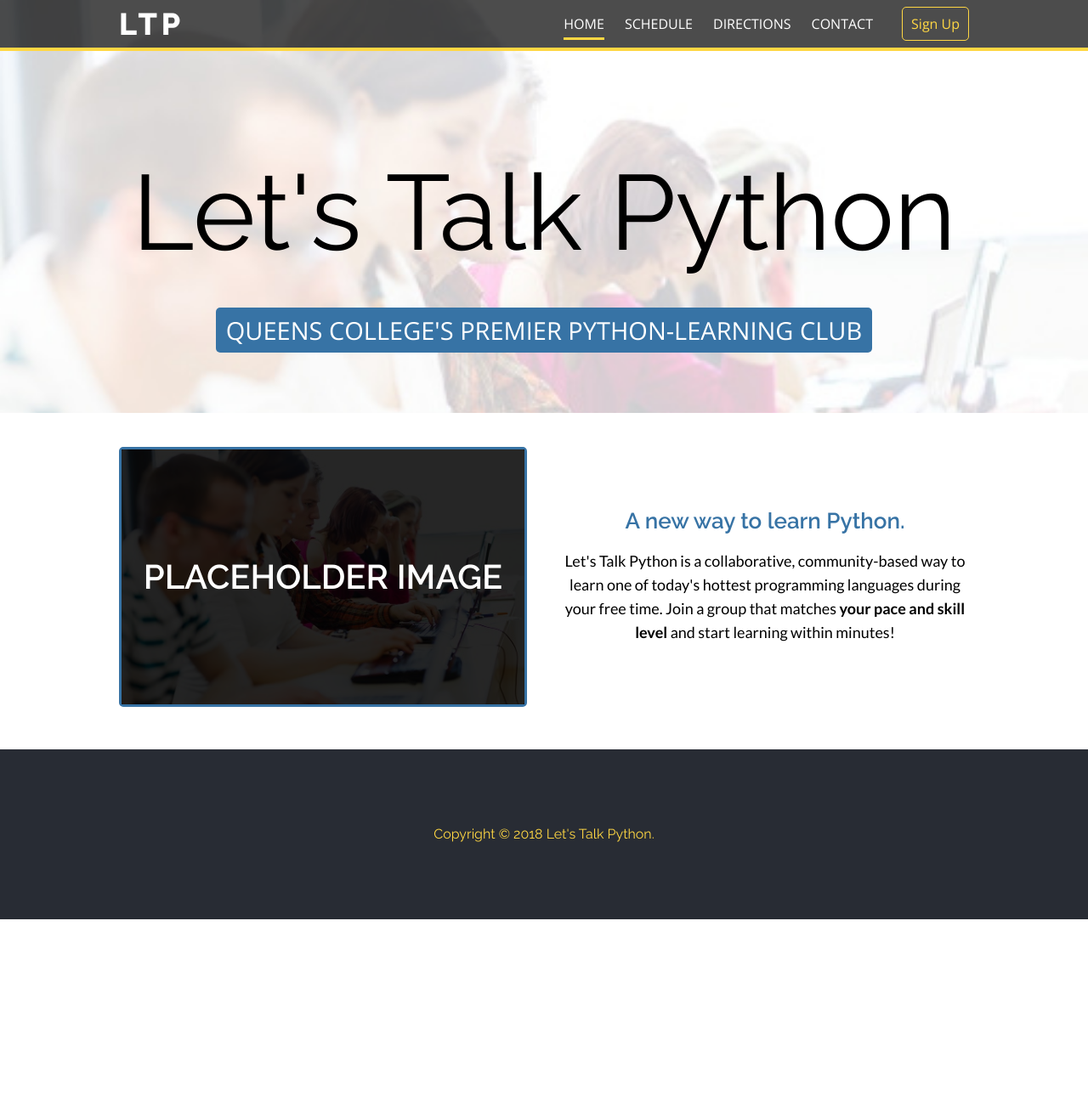
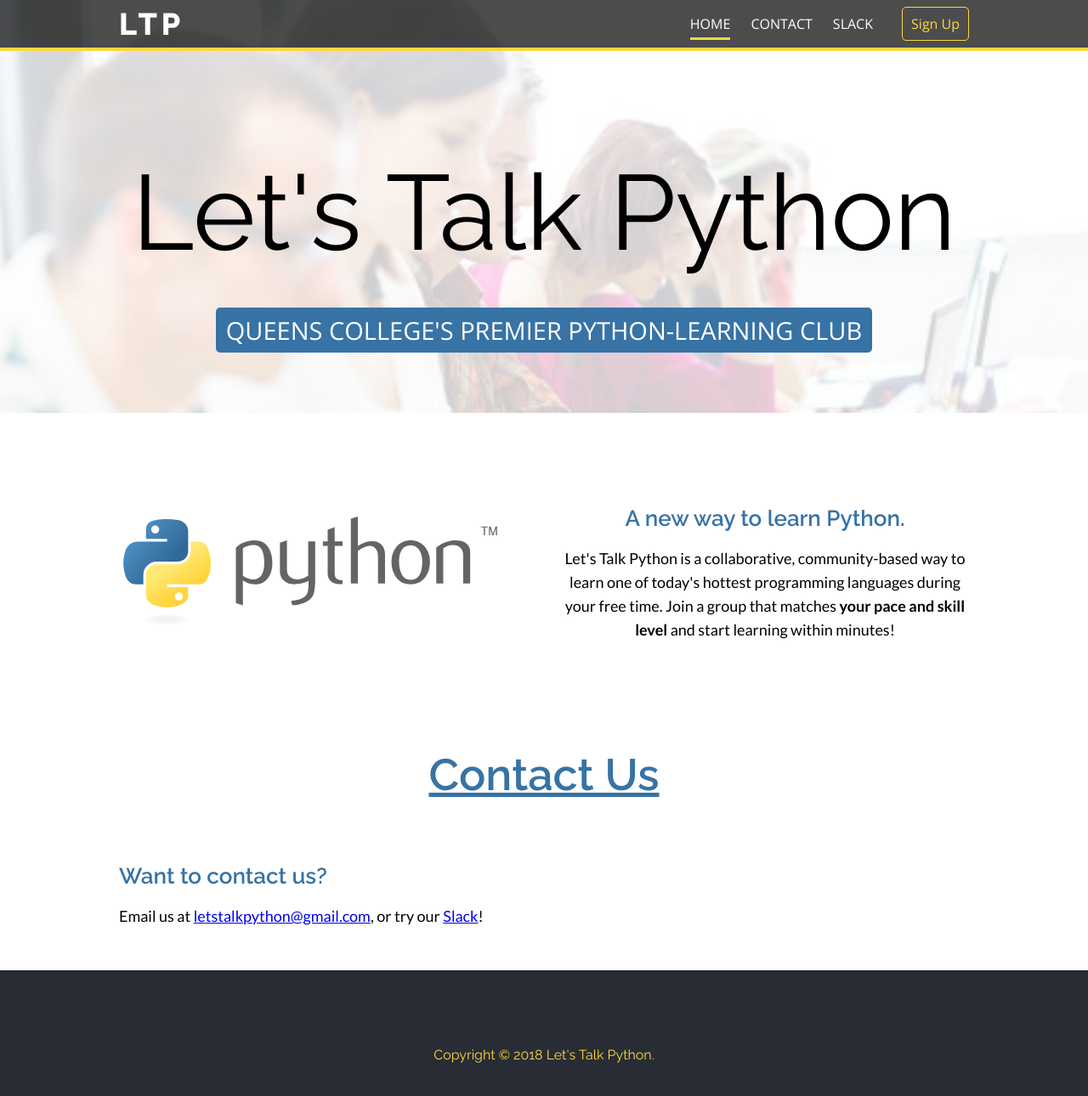
Before and after one commit to michaelkolber/ltp-website, a plain HTML site: page index.html in a window 1280 px wide. Shown: the whole page at 85% size. Before the commit the page ends 1082 px from the top, so only its background shows below. Drawn offline with nearby package versions, Linux system fonts and the light colour scheme.

Commit message:
Added contact area and links to Slack channel and signup form

```diff
--- a/index.html
+++ b/index.html
@@ -21,11 +21,12 @@
                     <div class="nav-links">
                         <div class="mobile-nav-wrapper">
                             <a class="nav-link nav-link--current" href="/">Home</a>
-                            <a class="nav-link" href="/">Schedule</a>
-                            <a class="nav-link" href="/">Directions</a>
-                            <a class="nav-link" href="/">Contact</a>
+                            <!-- <a class="nav-link" href="/">Schedule</a> -->
+                            <!--<a class="nav-link" href="/">Directions</a>-->
+                            <a class="nav-link" href="#contact">Contact</a>
+                            <a target="_blank" class="nav-link" href="https://join.slack.com/t/letstalkpython/shared_invite/enQtMzA2NzM4OTc5NzYxLWQxZTNiMTIzOGMyNDM0YTJiNjBkMDU1YzkxZjgxZDAwN2M4MWNlYTVkY2RiMWVlNzMzMjE5NWI5ZTU4NTkzMGY">Slack</a>
                         </div>
-                        <a class="nav-cta" href="/">Sign Up</a>
+                        <a class="nav-cta" href="https://docs.google.com/forms/d/e/1FAIpQLScCriooeNlPmORYPan_YyEY2EdRe9Ezcgy9-Q4nS-QKIngONg/viewform?usp=sf_link">Sign Up</a>
                         <a class="nav-cta nav-menu" href="#" aria-label="Menu"><i class="fa fa-bars" aria-hidden="true"></i> MENU</a>
                     </div>
                 </nav>
@@ -42,11 +43,19 @@
         <section class="content">
             <div class="intro-image"></div>
             <div class="intro-text">
-                <h2 class="intro-text__heading">A new way to learn Python.</h2>
+                <h3 class="intro-text__heading">A new way to learn Python.</h3>
                 <p class="intro-text__text">
                     Let's Talk Python is a collaborative, community-based way to learn one of today's hottest programming languages during your free time. Join a group that matches <span class="bold">your pace and skill level</span> and start learning within minutes!
                 </p>
-            <div>
+            </div>
+
+            <h2 class="contact__heading" id="contact">Contact Us</h2>
+            <div class="contact__text">
+                <h3 class="contact__text--subheader">Want to contact us?</h3>
+                <p>
+                    Email us at <a href="mailto:letstalkpython@gmail.com">letstalkpython@gmail.com</a>, or try our <a target="_blank" href="https://join.slack.com/t/letstalkpython/shared_invite/enQtMzA2NzM4OTc5NzYxLWQxZTNiMTIzOGMyNDM0YTJiNjBkMDU1YzkxZjgxZDAwN2M4MWNlYTVkY2RiMWVlNzMzMjE5NWI5ZTU4NTkzMGY">Slack</a>!
+                </p>
+            </div>
         </section>
 
         <footer class="footer">
--- a/stylesheet.scss
+++ b/stylesheet.scss
@@ -8,13 +8,19 @@
     font-family: 'Raleway', sans-serif;
 }
 
-h2 {
+h3 {
     text-align: center;
     font-size: 26px;
     font-weight: 600;
     color: $secondary;
 
     margin: 20px 0;
+}
+
+h2 {
+    @extend h3;
+    font-size: 52px;
+    text-decoration: underline;
 }
 
 p {
@@ -43,6 +49,7 @@
     // margin-top: 10px;
     margin-bottom: 40px;
     padding: 10px;
+    -webkit-box-sizing: border-box;
             box-sizing: border-box;
 
     // border-top: 1px solid black;
@@ -65,17 +72,32 @@
         height: 0;
 
         overflow: hidden;
+        -webkit-box-sizing: border-box;
                 box-sizing: border-box;
 
         background-color: #f1fafe;
 
+        display: -webkit-box;
+
+        display: -ms-flexbox;
+
         display: flex;
+        -webkit-box-orient: vertical;
+        -webkit-box-direction: normal;
+            -ms-flex-direction: column;
                 flex-direction: column;
+
+        -webkit-transition: height 0.2s, -webkit-box-shadow 0.2s;
+
+        transition: height 0.2s, -webkit-box-shadow 0.2s;
 
         transition: height 0.2s, box-shadow 0.2s;
 
+        transition: height 0.2s, box-shadow 0.2s, -webkit-box-shadow 0.2s;
+
         &--active {
             height: 320px;
+            -webkit-box-shadow: 0 1px 2px 1px rgba(0, 0, 0, 0.18);
                     box-shadow: 0 1px 2px 1px rgba(0, 0, 0, 0.18);
         }
     }
@@ -97,7 +119,13 @@
     height: 36px;
     margin: 0 auto;
 
+    display: -webkit-box;
+
+    display: -ms-flexbox;
+
     display: flex;
+    -webkit-box-pack: justify;
+        -ms-flex-pack: justify;
             justify-content: space-between;
 
     &__site-name {
@@ -125,6 +153,7 @@
             width: calc(100% - 20px); // To offset the padding
             background-color: $primary;
             opacity: 0;
+            -webkit-transition: opacity 0.25s;
             transition: opacity 0.25s;
         }
 
@@ -144,6 +173,7 @@
         @extend %nav-items;
         text-transform: none;
         color: $primary;
+        -webkit-transition: background-color 0.25s, color 0.25s;
         transition: background-color 0.25s, color 0.25s;
 
         border-radius: 5px;
@@ -175,6 +205,10 @@
     height: 450px;
     padding: 36px 10px 0;
 
+    display: -webkit-box;
+
+    display: -ms-flexbox;
+
     display: flex;
 
     background: url(spotlightphoto-pale.jpg) top no-repeat;
@@ -194,8 +228,17 @@
     grid-area: header;
     text-align: center;
 
+    display: -webkit-box;
+
+    display: -ms-flexbox;
+
     display: flex;
+    -webkit-box-orient: vertical;
+    -webkit-box-direction: normal;
+        -ms-flex-flow: column nowrap;
             flex-flow: column nowrap;
+    -webkit-box-align: center;
+        -ms-flex-align: center;
             align-items: center;
 
     &__main {
@@ -241,9 +284,11 @@
 .content {
     display: grid;
     grid-template-columns: 1fr 1fr;
-    grid-template-rows: auto auto;
+    grid-template-rows: auto auto auto auto;
     grid-template-areas: "header header"
-                         "intro-image intro-text";
+                         "intro-image intro-text"
+                         "contact-heading contact-heading"
+                         "contact contact";
     grid-gap: 40px 40px;
 
 
@@ -254,7 +299,9 @@
     @include breakpoint(small) {
         grid-template-areas: "header header"
                              "intro-text intro-text"
-                             "intro-image intro-image";
+                             "intro-image intro-image"
+                             "contact-heading contact-heading"
+                             "contact contact";
         width: 75%;
     }
     @include breakpoint(xsmall) {
@@ -268,12 +315,13 @@
     grid-area: intro-image;
     position: relative;
 
-    background: url(spotlightphoto.jpg) center/cover no-repeat;
+    background: url(python-logo-generic.svg) center/contain no-repeat;
 
     height: 300px;
     border-radius: 5px;
-    border: 3px solid $secondary;
+    //border: 3px solid $secondary;
 
+    /* Not necessary for production
     &::before { // Just to denote there's a placeholder image
         position: absolute;
         top: 0;
@@ -291,10 +339,12 @@
         box-sizing: border-box;
         background-color: rgba(0, 0, 0, 0.85);
     }
+    */
 }
 
 .intro-text {
     grid-area: intro-text;
+    -ms-flex-item-align: center;
         align-self: center;
 
     &__heading {
@@ -306,10 +356,24 @@
     }
 }
 
+.contact__heading {
+    grid-area: contact-heading;
+}
 
-///// Content /////
+.contact__text {
+    grid-area: contact;
+}
+
+.contact__text--subheader {
+    text-align: left;
+}
+
+
+///// Footer /////
 
 .footer {
+    display: -webkit-box;
+    display: -ms-flexbox;
     display: flex;
 
     background-color: #282c34;
```
Also changed, not shown: python-logo-generic.svg (added), stylesheet.css. Lines whose indentation alone changed are shown as unchanged.
